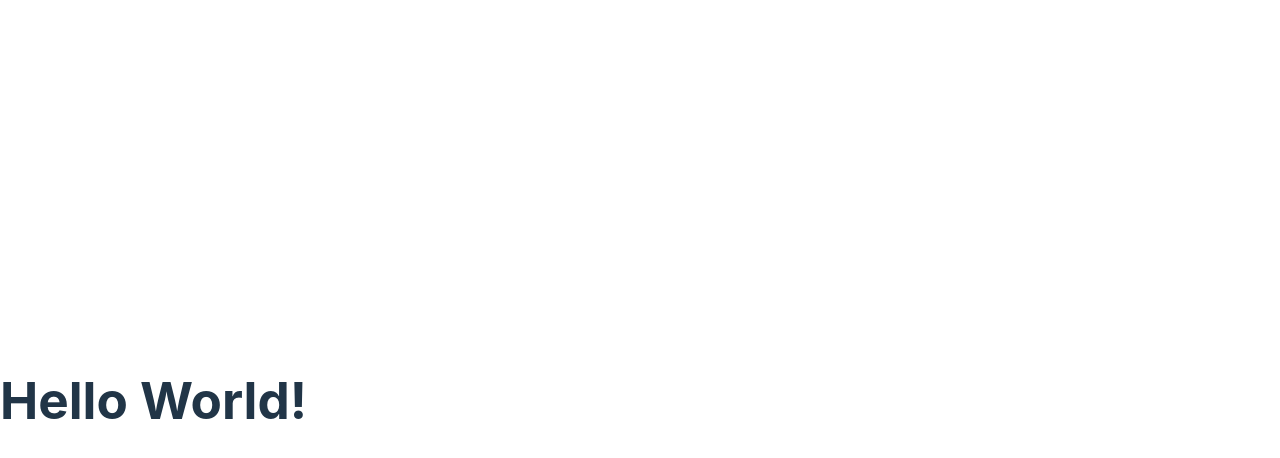
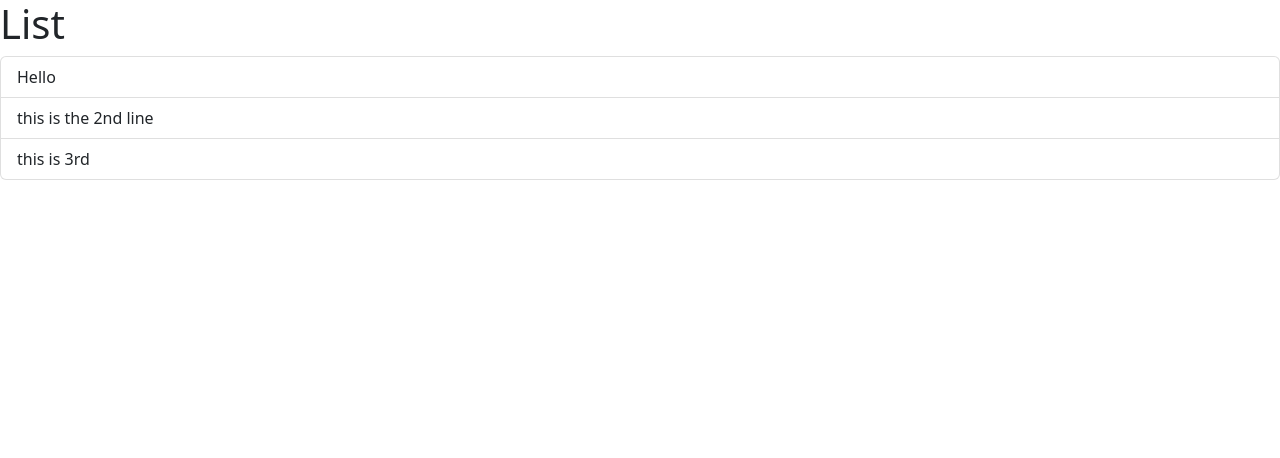
Before and after one commit to ViraAkshat/First_react_app, a React (Vite) app in the folder first-react-app/: page / in a window 1280 px wide. Shown: the top 458 px of the page. Built offline with nearby package versions, Linux system fonts and the light colour scheme.

Commit message:
Add event handling, try different approaches

```diff
--- a/first-react-app/src/App.tsx
+++ b/first-react-app/src/App.tsx
@@ -1,7 +1,6 @@
-import Message from './message';
-
+import ListGroup from './components/ListGroup'
 function App() {
-  return <div><Message></Message></div>
+  return <div><ListGroup/></div>
 }
 
 export default App;
--- /dev/null
+++ b/first-react-app/src/components/ListGroup.tsx
@@ -0,0 +1,30 @@
+import { MouseEvent } from "react";
+
+function ListGroup() {
+  let items = ["Hello", "this is the 2nd line", "this is 3rd"];
+  //   items = [];
+
+  //   const message = items.length == 0 ? <p>No item found</p> : null;
+
+  //   const getMsg = () => {
+  //     items.length == 0 ? <p>No item found</p> : null;
+  //   };
+  // Event handler
+  const handleClick = (event: MouseEvent) => console.log(event);
+
+  return (
+    <>
+      <h1>List</h1>
+      {items.length == 0 && <p>No item found</p>}
+      <ul className="list-group">
+        {items.map((item) => (
+          <li className="list-group-item" key={item} onClick={handleClick}>
+            {item}
+          </li>
+        ))}
+      </ul>
+    </>
+  );
+}
+
+export default ListGroup;
--- a/first-react-app/src/index.css
+++ /dev/null
@@ -1,69 +0,0 @@
-:root {
-  font-family: Inter, system-ui, Avenir, Helvetica, Arial, sans-serif;
-  line-height: 1.5;
-  font-weight: 400;
-
-  color-scheme: light dark;
-  color: rgba(255, 255, 255, 0.87);
-  background-color: #242424;
-
-  font-synthesis: none;
-  text-rendering: optimizeLegibility;
-  -webkit-font-smoothing: antialiased;
-  -moz-osx-font-smoothing: grayscale;
-  -webkit-text-size-adjust: 100%;
-}
-
-a {
-  font-weight: 500;
-  color: #646cff;
-  text-decoration: inherit;
-}
-a:hover {
-  color: #535bf2;
-}
-
-body {
-  margin: 0;
-  display: flex;
-  place-items: center;
-  min-width: 320px;
-  min-height: 100vh;
-}
-
-h1 {
-  font-size: 3.2em;
-  line-height: 1.1;
-}
-
-button {
-  border-radius: 8px;
-  border: 1px solid transparent;
-  padding: 0.6em 1.2em;
-  font-size: 1em;
-  font-weight: 500;
-  font-family: inherit;
-  background-color: #1a1a1a;
-  cursor: pointer;
-  transition: border-color 0.25s;
-}
-button:hover {
-  border-color: #646cff;
-}
-button:focus,
-button:focus-visible {
-  outline: 4px auto -webkit-focus-ring-color;
-}
-
-@media (prefers-color-scheme: light) {
-  :root {
-    color: #213547;
-    background-color: #ffffff;
-  }
-  a:hover {
-    color: #747bff;
-  }
-  button {
-    background-color: #f9f9f9;
-  }
-}
--- a/first-react-app/src/main.tsx
+++ b/first-react-app/src/main.tsx
@@ -1,7 +1,7 @@
 import React from 'react'
 import ReactDOM from 'react-dom/client'
 import App from './App.tsx'
-import './index.css'
+import 'bootstrap/dist/css/bootstrap.css'
 
 ReactDOM.createRoot(document.getElementById('root')!).render(
   <React.StrictMode>
--- /dev/null
+++ b/package.json
@@ -0,0 +1,5 @@
+{
+  "dependencies": {
+    "bootstrap": "^5.2.3"
+  }
+}
```
Also changed, not shown: 1 other file (tests, documents, lock files or other folders).
